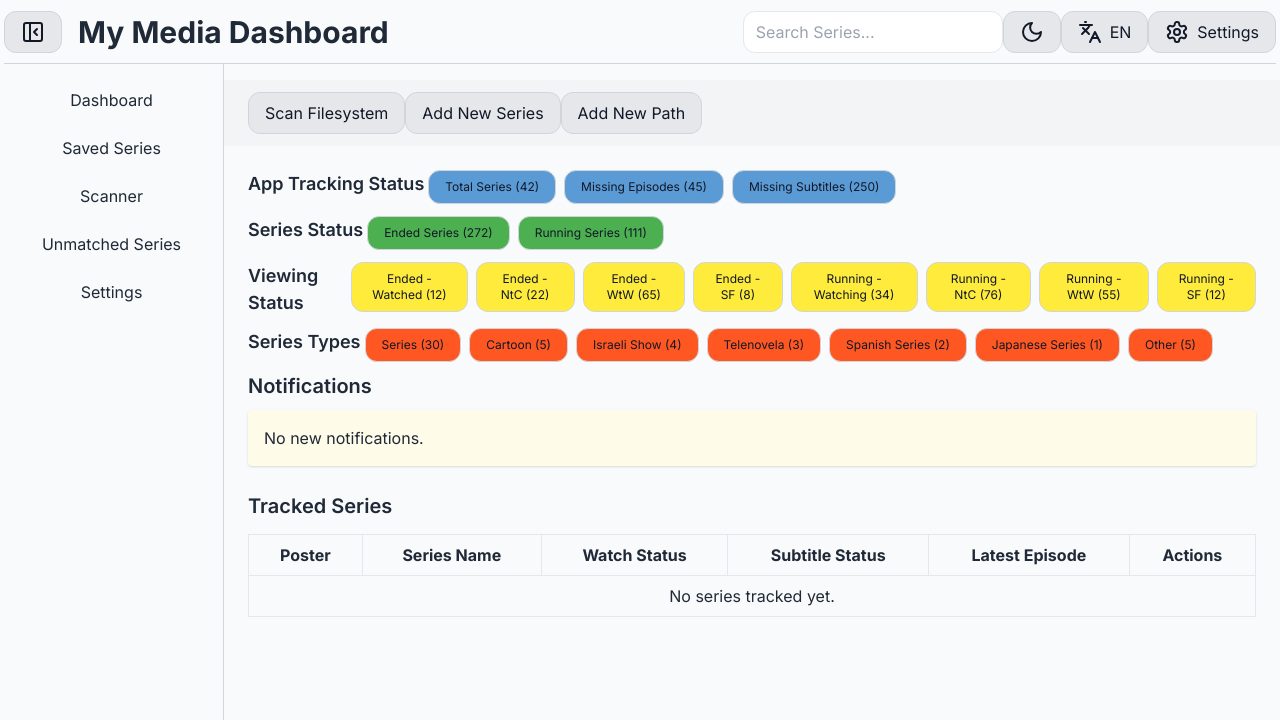
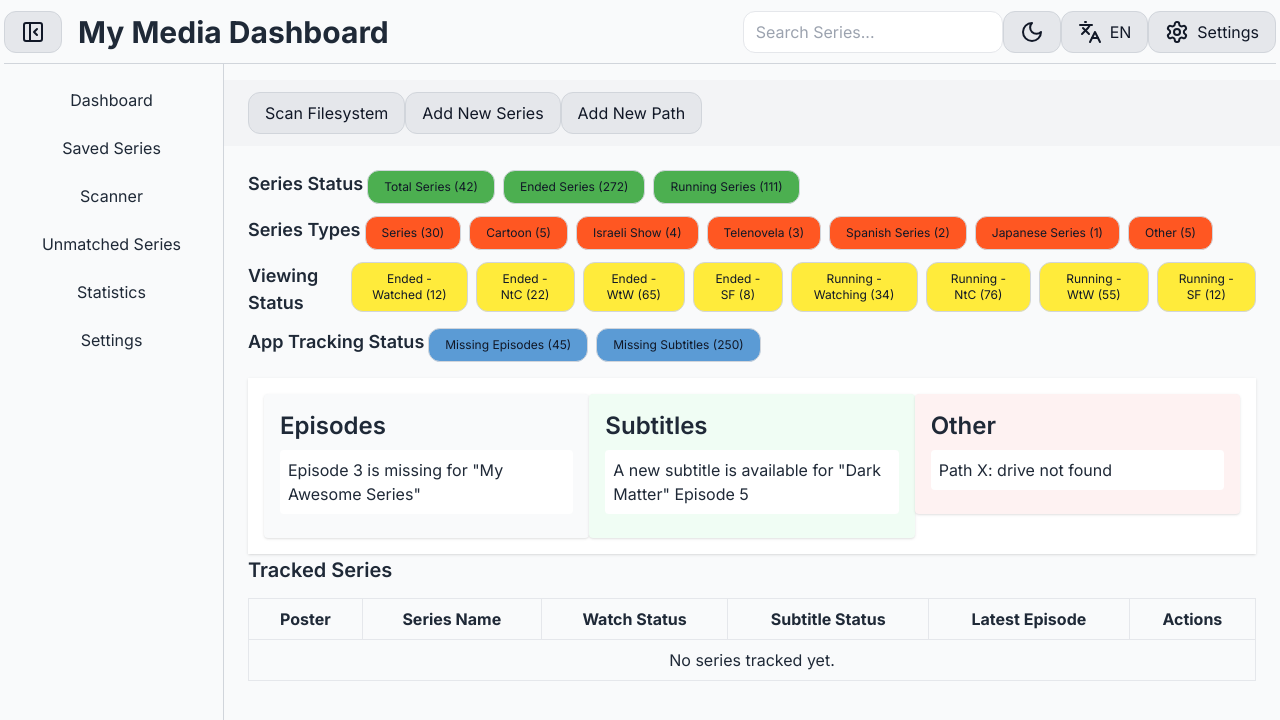
Before and after one commit to gitit1/my-media-library, a Next.js app in the folder client/: page /pages/series/dashboard in a window 1280 px wide. Shown: the top 720 px of the page. Built offline with nearby package versions, Linux system fonts and the light colour scheme.

Commit message:
Add Notifications component to Dashboard

```diff
--- /dev/null
+++ b/client/src/app/pages/series/dashboard/components/Notifications.tsx
@@ -0,0 +1,122 @@
+'use client';
+
+import React from 'react';
+import Container from '@/app/shared/ui/Container';
+import Typography from '@/app/shared/ui/Typography';
+import Flex from '@/app/shared/ui/Flex';
+import { NotificationData } from '@/types/notification';
+
+const notifications: NotificationData[] = [
+	{
+		id: 'n1',
+		type: 'missing-episode',
+		message: 'Episode 3 is missing for "My Awesome Series"',
+	},
+	{
+		id: 'n2',
+		type: 'new-sub',
+		message: 'A new subtitle is available for "Dark Matter" Episode 5',
+	},
+	{
+		id: 'n3',
+		type: 'error-path',
+		message: 'Path X: drive not found',
+	},
+	// Add more as needed to test
+];
+
+export const columnsConfig = [
+	{
+		title: 'Episodes',
+		types: ['missing-episode', 'new-episode'],
+		bgColor: 'bg-blue-50',
+		emptyMessage: 'No episode notifications.',
+	},
+	{
+		title: 'Subtitles',
+		types: ['missing-sub', 'new-sub'],
+		bgColor: 'bg-green-50',
+		emptyMessage: 'No subtitle notifications.',
+	},
+	{
+		title: 'Other',
+		types: ['error-path', 'info'],
+		bgColor: 'bg-red-50',
+		emptyMessage: 'No other notifications.',
+	},
+];
+
+export default function Notifications() {
+	// Check if everything is empty
+	const noNotifications = !notifications.length;
+
+	return (
+		<Container className="mt-2 p-4 shadow bg-white">
+			{noNotifications ? (
+				<Typography>No new notifications.</Typography>
+			) : (
+				<Flex className="w-full" align="start" justify="start" gap={4}>
+					{columnsConfig.map(
+						({ title, types, bgColor, emptyMessage }) => {
+							// Filter notifications for each column’s types
+							const columnNotifications = notifications.filter(
+								(n) => types.includes(n.type)
+							);
+
+							return (
+								<NotificationColumn
+									key={title}
+									title={title}
+									notifications={columnNotifications}
+									bgColor={bgColor}
+									emptyMessage={emptyMessage}
+								/>
+							);
+						}
+					)}
+				</Flex>
+			)}
+		</Container>
+	);
+}
+interface NotificationColumnProps {
+	title: string;
+	notifications: NotificationData[];
+	bgColor?: string; // e.g., "bg-blue-50"
+	emptyMessage?: string; // e.g., "No episode notifications."
+}
+
+export function NotificationColumn({
+	title,
+	notifications,
+	bgColor = 'bg-white',
+	emptyMessage = 'No notifications.',
+}: NotificationColumnProps) {
+	return (
+		<Container className={`flex-1 p-4 rounded shadow ${bgColor}`}>
+			<Typography type="h2" className="font-semibold mb-2">
+				{title}
+			</Typography>
+			{notifications.length === 0 ? (
+				<Typography>{emptyMessage}</Typography>
+			) : (
+				notifications.map((notif) => (
+					<Container
+						key={notif.id}
+						className="mb-2 p-2 rounded bg-white"
+					>
+						<Typography>{notif.message}</Typography>
+						{notif.action && (
+							<button
+								className="text-sm underline mt-1"
+								onClick={notif.action.onClick}
+							>
+								{notif.action.label}
+							</button>
+						)}
+					</Container>
+				))
+			)}
+		</Container>
+	);
+}
--- a/client/src/app/pages/series/dashboard/components/SummaryWidgets.tsx
+++ b/client/src/app/pages/series/dashboard/components/SummaryWidgets.tsx
@@ -28,12 +28,6 @@ export default function SummaryWidgets() {
 
 	const appStats: Stat[] = [
 		{
-			id: 'app-total-series',
-			label_en: 'Total Series',
-			label_he: 'סך הכל סדרות שמורות',
-			value: 42,
-		},
-		{
 			id: 'app-total-missing-episodes',
 			label_en: 'Missing Episodes',
 			label_he: 'פרקים חסרים',
@@ -50,12 +44,18 @@ export default function SummaryWidgets() {
 	const seriesStateCollections: Stat[] = [
 		{
 			id: 'series-state-1',
+			label_en: 'Total Series',
+			label_he: 'סך הכל סדרות שמורות',
+			value: 42,
+		},
+		{
+			id: 'series-state-2',
 			label_en: 'Ended Series',
 			label_he: 'סדרות שהסתיימו',
 			value: 272,
 		},
 		{
-			id: 'series-state-2',
+			id: 'series-state-3',
 			label_en: 'Running Series',
 			label_he: 'סדרות רצות',
 			value: 111,
@@ -150,16 +150,16 @@ export default function SummaryWidgets() {
 
 	const tagCategories: List[] = [
 		{
-			id: 'appStats',
-			name_en: 'App Tracking Status',
-			name_he: 'סטטוס מעקב אפליקציה',
-			data: appStats,
-		},
-		{
 			id: 'seriesState',
 			name_en: 'Series Status',
 			name_he: 'סטטוס סדרה',
 			data: seriesStateCollections,
+		},
+		{
+			id: 'seriesTypes',
+			name_en: 'Series Types',
+			name_he: 'סוגי סדרות',
+			data: seriesTypes,
 		},
 		{
 			id: 'viewingState',
@@ -168,10 +168,10 @@ export default function SummaryWidgets() {
 			data: viewingStateCollections,
 		},
 		{
-			id: 'seriesTypes',
-			name_en: 'Series Types',
-			name_he: 'סוגי סדרות',
-			data: seriesTypes,
+			id: 'appStats',
+			name_en: 'App Tracking Status',
+			name_he: 'סטטוס מעקב אפליקציה',
+			data: appStats,
 		},
 	];
 
--- a/client/src/app/pages/series/dashboard/page.tsx
+++ b/client/src/app/pages/series/dashboard/page.tsx
@@ -3,6 +3,7 @@ import HorizontalNav from './components/HorizontalNav';
 import Container from '@/app/shared/ui/Container';
 import SummaryWidgets from './components/SummaryWidgets';
 import Typography from '@/app/shared/ui/Typography';
+import Notifications from './components/Notifications';
 
 export default function DashboardPage() {
 	return (
@@ -11,18 +12,7 @@ export default function DashboardPage() {
 			<Container className="flex flex-1">
 				<Container className="flex-1 p-6 overflow-y-auto ">
 					<SummaryWidgets />
-					{/* Notifications Area */}
-					<Container className="mb-6">
-						<Typography type="h2" className="text-xl font-semibold">
-							Notifications
-						</Typography>
-						<Container className="mt-2 bg-yellow-50 p-4 rounded shadow">
-							<Typography>No new notifications.</Typography>
-						</Container>
-					</Container>
-
-					{/* Tracked Series Table */}
-					<Container>
+					<Notifications />
 					<Typography type="h2" className="text-xl font-semibold">
 						Tracked Series
 					</Typography>
@@ -30,9 +20,7 @@ export default function DashboardPage() {
 						<table className="w-full table-auto">
 							<thead>
 								<tr>
-										<th className="border px-4 py-2">
-											Poster
-										</th>
+									<th className="border px-4 py-2">Poster</th>
 									<th className="border px-4 py-2">
 										Series Name
 									</th>
@@ -64,7 +52,6 @@ export default function DashboardPage() {
 					</Container>
 				</Container>
 			</Container>
-			</Container>
 		</PageContainer>
 	);
 }
--- /dev/null
+++ b/client/src/app/pages/series/statistics/page.tsx
@@ -0,0 +1,7 @@
+export default function UnmatchedSeriesPage() {
+	return (
+		<div>
+			<h1>Statistics Page </h1>
+		</div>
+	);
+}
--- a/client/src/app/shared/layout/Sidebar.tsx
+++ b/client/src/app/shared/layout/Sidebar.tsx
@@ -15,7 +15,8 @@ export default function Sidebar() {
 		{ label: 'sidebar.savedSeries', path: '/pages/series/saved' },
 		{ label: 'sidebar.scanner', path: '/pages/series/scanner' },
 		{ label: 'sidebar.unmatchedSeries', path: '/pages/series/unmatched' },
-    { label: 'sidebar.settings', path: '/pages/settings' }
+		{ label: 'sidebar.statistics', path: '/pages/statistics' },
+		{ label: 'sidebar.settings', path: '/pages/settings' },
 	];
 
 	return (
--- a/client/src/locales/en.json
+++ b/client/src/locales/en.json
@@ -12,6 +12,7 @@
       "savedSeries": "Saved Series",
       "scanner": "Scanner",
       "unmatchedSeries": "Unmatched Series",
+      "statistics": "Statistics",
       "settings": "Settings"
     }
   }
--- a/client/src/locales/he.json
+++ b/client/src/locales/he.json
@@ -12,6 +12,7 @@
       "savedSeries": "סדרות שמורות",
       "scanner": "סורק",
       "unmatchedSeries": "סדרות ללא שיוך",
+      "statistics": "סטטיסטיקות",
       "settings": "הגדרות"
     }
   }
--- /dev/null
+++ b/client/src/types/notification.ts
@@ -0,0 +1,25 @@
+export interface NotificationData {
+	id: string;
+	type:
+		| 'missing-episode'
+		| 'missing-sub'
+		| 'new-episode'
+		| 'new-sub'
+		| 'error-path'
+		| 'info';
+	message: string;
+	additionalData?: {
+		seriesId?: string;
+		seriesName?: string;
+		episodeId?: string;
+		episodeNum?: number;
+		seasonNum?: number;
+		pathLetter?: string;
+		path?: string;
+		// ...future fields
+	};
+	action?: {
+		label: string;
+		onClick: () => void;
+	};
+}
```
Also changed, not shown: 1 other file (tests, documents, lock files or other folders). Lines whose indentation alone changed are shown as unchanged.
